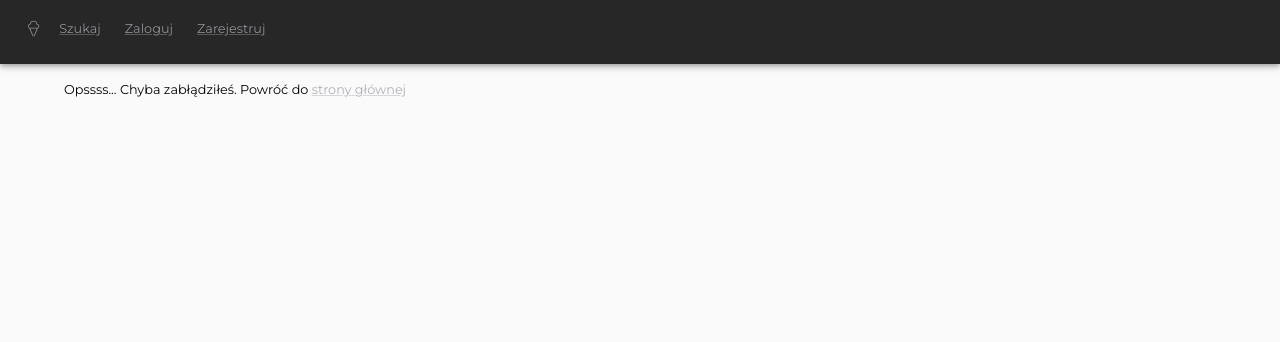
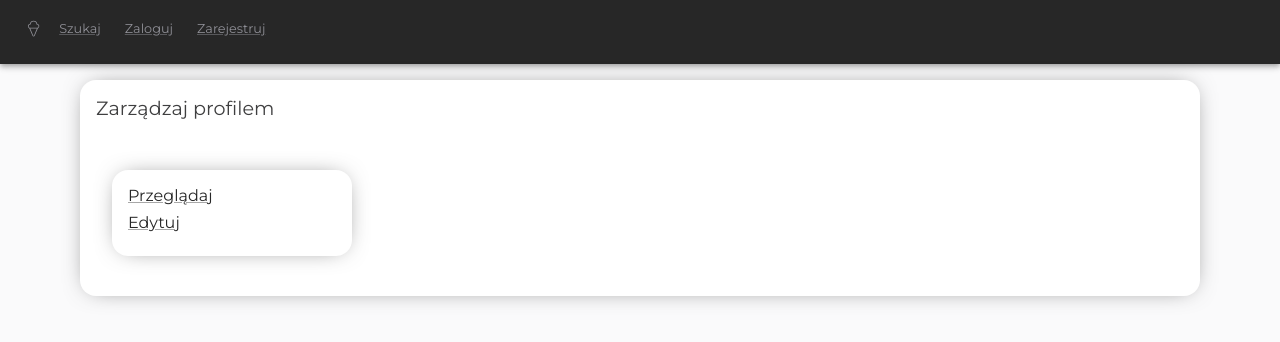
Before and after one commit to adiko2602/IceCreamPlacesWeb, a React (Create React App) app: page /profile in a window 1280 px wide. Shown: the top 342 px of the page. Built offline with nearby package versions, Linux system fonts and the light colour scheme.

Commit message:
Profile page concept

```diff
--- a/src/App.js
+++ b/src/App.js
@@ -19,6 +19,8 @@ import Test from "./pages/Test";
 import Home from "./pages/Home";
 import Profile from "./pages/Profile";
 import Lost from "./pages/Lost";
+import ProfileView from "./components/ProfileView";
+import ProfileEdit from "./components/ProfileEdit";
 
 const App = () => {
   const { dispatch, global } = useGlobalContext();
@@ -41,12 +43,15 @@ const App = () => {
           <Route path="/search" element={<Search />} />
           <Route path="/shop/:id" element={<Shop />} />
           <Route exact path="/shop/add" element={<ShopAdd />} />
-          <Route
-            path="/profile"
-            element={user.type === "default" ? <Lost /> : <Profile />}
-          />
+
           <Route path="/login" element={<Login />} />
-          <Route path="/test" element={<Test />} />
+
+          <Route path="/profile" element={<Profile />}>
+            <Route path="view" element={<ProfileView />} />
+            <Route path="edit" element={<ProfileEdit />} />
+          </Route>
+
+          <Route path="*" element={<Test />} />
         </Routes>
       </Container>
     </BrowserRouter>
--- /dev/null
+++ b/src/components/ProfileEdit.js
@@ -0,0 +1,17 @@
+import { Card, CardContent, CardHeader, Typography } from "@mui/material";
+
+const ProfileEdit = () => {
+  return (
+    <Card className="card">
+      <CardHeader
+        className="card-header"
+        title={<Typography variant="h5">Edytuj profil</Typography>}
+      />
+      <CardContent className="card-content">
+        jestem konentent edytuj profil
+      </CardContent>
+    </Card>
+  );
+};
+
+export default ProfileEdit;
--- /dev/null
+++ b/src/components/ProfileNavigation.js
@@ -0,0 +1,19 @@
+import { Card, CardContent, Link as MuiLink } from "@mui/material";
+import { Link } from "react-router-dom";
+
+const ProfileNavigation = () => {
+  return (
+    <Card className="card">
+      <CardContent className="card-content">
+        <MuiLink component={Link} to="view">
+          Przeglądaj
+        </MuiLink>
+        <MuiLink component={Link} to="edit">
+          Edytuj
+        </MuiLink>
+      </CardContent>
+    </Card>
+  );
+};
+
+export default ProfileNavigation;
--- /dev/null
+++ b/src/components/ProfileView.js
@@ -0,0 +1,17 @@
+import { Card, CardContent, CardHeader, Typography } from "@mui/material";
+
+const ProfileView = () => {
+  return (
+    <Card className="card">
+      <CardHeader
+        className="card-header"
+        title={<Typography variant="h5">Przeglądaj profil</Typography>}
+      />
+      <CardContent className="card-content">
+        jestem konentent przgladaj
+      </CardContent>
+    </Card>
+  );
+};
+
+export default ProfileView;
--- a/src/pages/Profile.js
+++ b/src/pages/Profile.js
@@ -1,5 +1,34 @@
+import { Typography, Card, CardContent, CardHeader, Grid } from "@mui/material";
+import {
+  BrowserRouter,
+  Link,
+  Outlet,
+  Route,
+  Routes,
+  useRouteMatch,
+} from "react-router-dom";
+
+import ProfileNavigation from "../components/ProfileNavigation";
+
 const Profile = () => {
-  return <div>Profile</div>;
+  return (
+    <Card className="card">
+      <CardHeader
+        title={<Typography variant="h5">Zarządzaj profilem</Typography>}
+        className="card-header"
+      />
+      <CardContent className="card-content">
+        <Grid container>
+          <Grid item xs={12} sm={3}>
+            <ProfileNavigation />
+          </Grid>
+          <Grid item xs={12} sm={9}>
+            <Outlet />
+          </Grid>
+        </Grid>
+      </CardContent>
+    </Card>
+  );
 };
 
 export default Profile;
```
